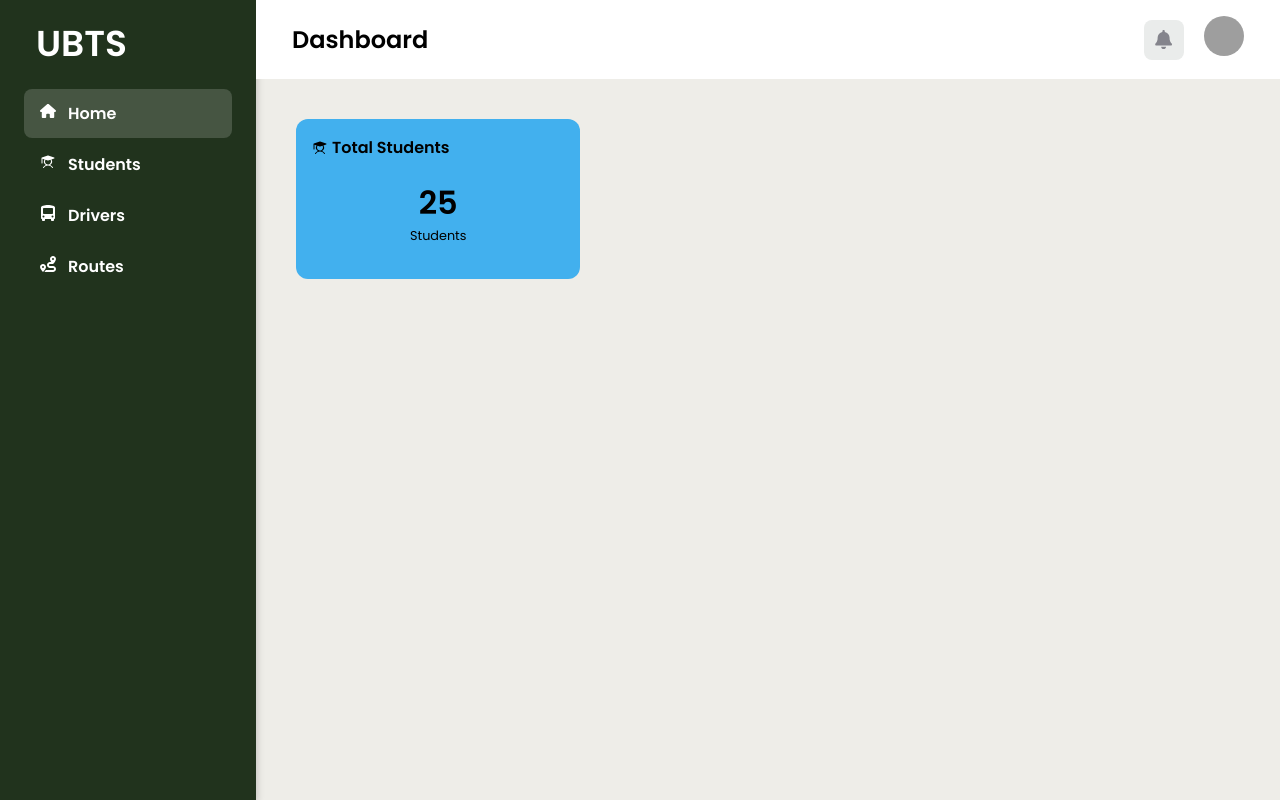
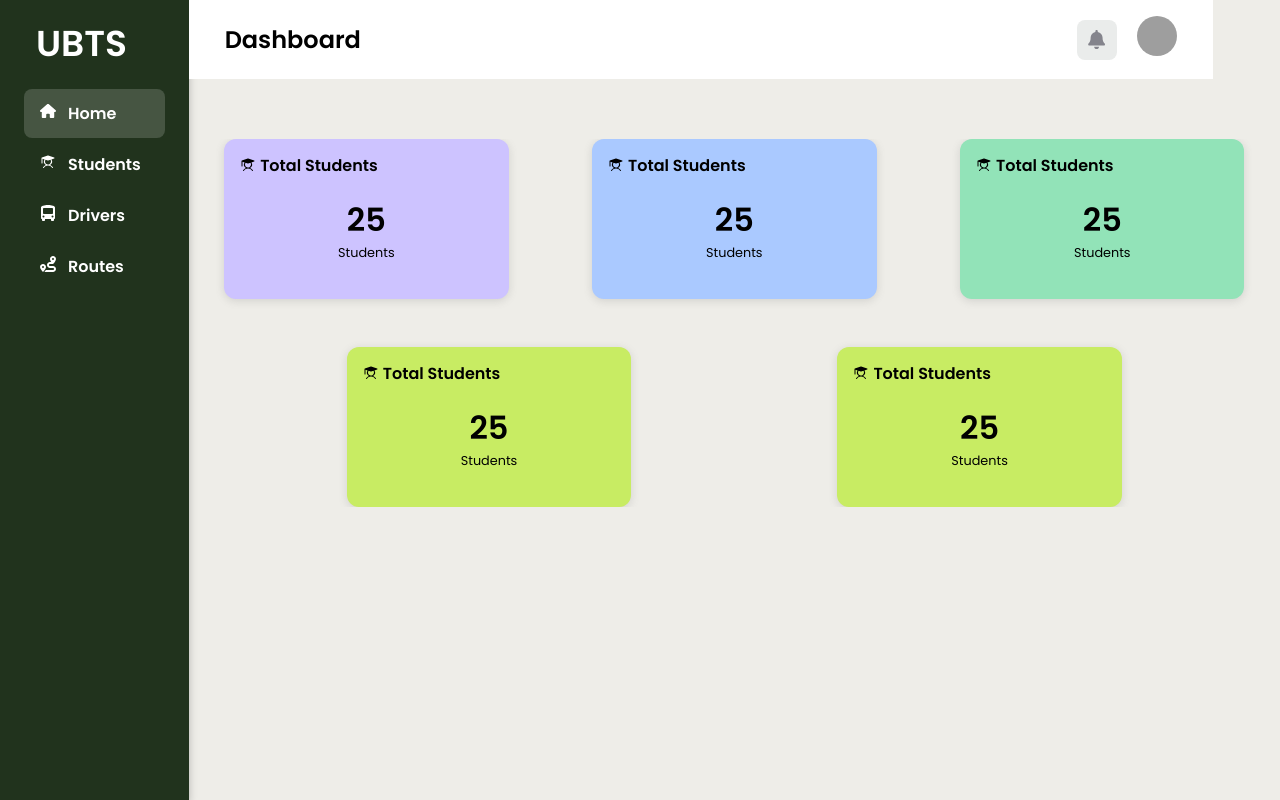
Before and after one commit to itsakhlaqahmed/ubts-dashboard, a React (Create React App) app: page / in a window 1280 px wide. Built offline with nearby package versions, Linux system fonts and the light colour scheme; grey boxes are pictures that could not be loaded.

Commit message:
add pages

```diff
--- a/src/App.js
+++ b/src/App.js
@@ -1,5 +1,6 @@
 import React from "react";
 import MainContainer from "./container/MainContainer";
+import Home from "./pages/Home";
 import { BrowserRouter, Route, Routes } from "react-router-dom";
 
 // #f8590c orange color
@@ -8,7 +9,7 @@ function App() {
   return (
     <BrowserRouter>
       <Routes>
-        <Route exact path="/" Component={MainContainer} />
+        <Route exact path="/" Component={Home} />
         <Route path="/passengers" Component={MainContainer} />
         <Route path="/drivers" Component={MainContainer} />
         <Route path="/routes" Component={MainContainer} />
--- a/src/container/MainContainer.jsx
+++ b/src/container/MainContainer.jsx
@@ -4,13 +4,13 @@ import LeftDrawer from "../left-drawer/LeftDrawer";
 import "./main-container.css";
 import InfoCard from "../infoCards/InfoCard";
 
-const MainContainer = () => {
+const MainContainer = ({children}) => {
   return (
     <div className="main-container">
       <LeftDrawer />
-      <div className="content-panel">
+      <div className="main-display-panel">
         <Navbar />
-        <InfoCard />
+        {children}
 
       </div>
     </div>
--- a/src/container/main-container.css
+++ b/src/container/main-container.css
@@ -3,6 +3,7 @@
   padding: 0;
   box-sizing: border-box;
   font-family: "Poppins", sans-serif;
+  overflow: hidden;
 }
 
 .main-container {
@@ -10,3 +11,9 @@
   width: 100%;
   background-color: #eeede8;
 }
+
+
+.main-display-panel {
+    display: flex;
+    flex-direction: column;
+}
--- a/src/infoCards/infoCard.css
+++ b/src/infoCards/infoCard.css
@@ -8,9 +8,9 @@
   border-radius: 12px;
   background-color: #42b0ee;
   padding: 16px;
-  margin: 40px;
+  /* margin: 40px; */
+  box-shadow: rgba(99, 99, 99, 0.2) 0px 2px 8px 0px;
 }
-
 
 .infocard-heading {
   display: flex;
@@ -35,5 +35,5 @@
 }
 
 .infocard-caption {
-    font-size: .8rem;
+  font-size: 0.8rem;
 }
--- /dev/null
+++ b/src/pages/Home.jsx
@@ -0,0 +1,20 @@
+import React from "react";
+import MainContainer from "../container/MainContainer";
+import InfoCard from "../infoCards/InfoCard";
+import './page-styles.css';
+
+const Home = () => {
+  return (
+    <MainContainer>
+      <div className="infocard-row">
+        <InfoCard color={'#cdc3ff'} />
+        <InfoCard color={'#aac9ff'} />
+        <InfoCard color={'#92e3b8'} />
+        <InfoCard color={'#c8ec63'} />
+        <InfoCard color={'#c8ec63'} />
+      </div>
+    </MainContainer>
+  );
+};
+
+export default Home;
--- /dev/null
+++ b/src/pages/page-styles.css
@@ -0,0 +1,7 @@
+.infocard-row {
+  margin-top: 60px;
+  display: flex;
+  gap: 48px;
+  justify-content: space-evenly;
+  flex-wrap: wrap;
+}
```
Lines whose indentation alone changed are shown as unchanged.
